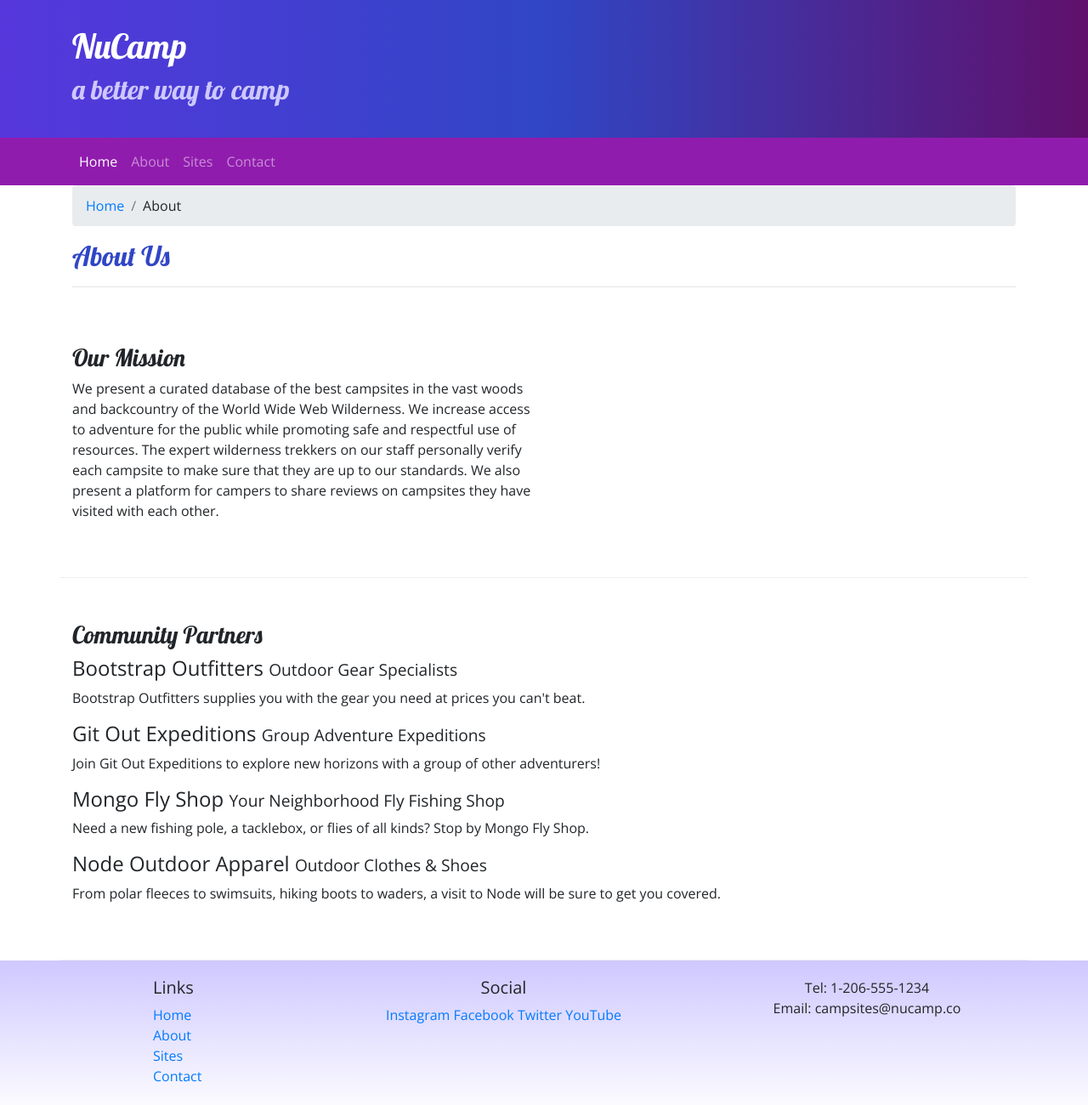
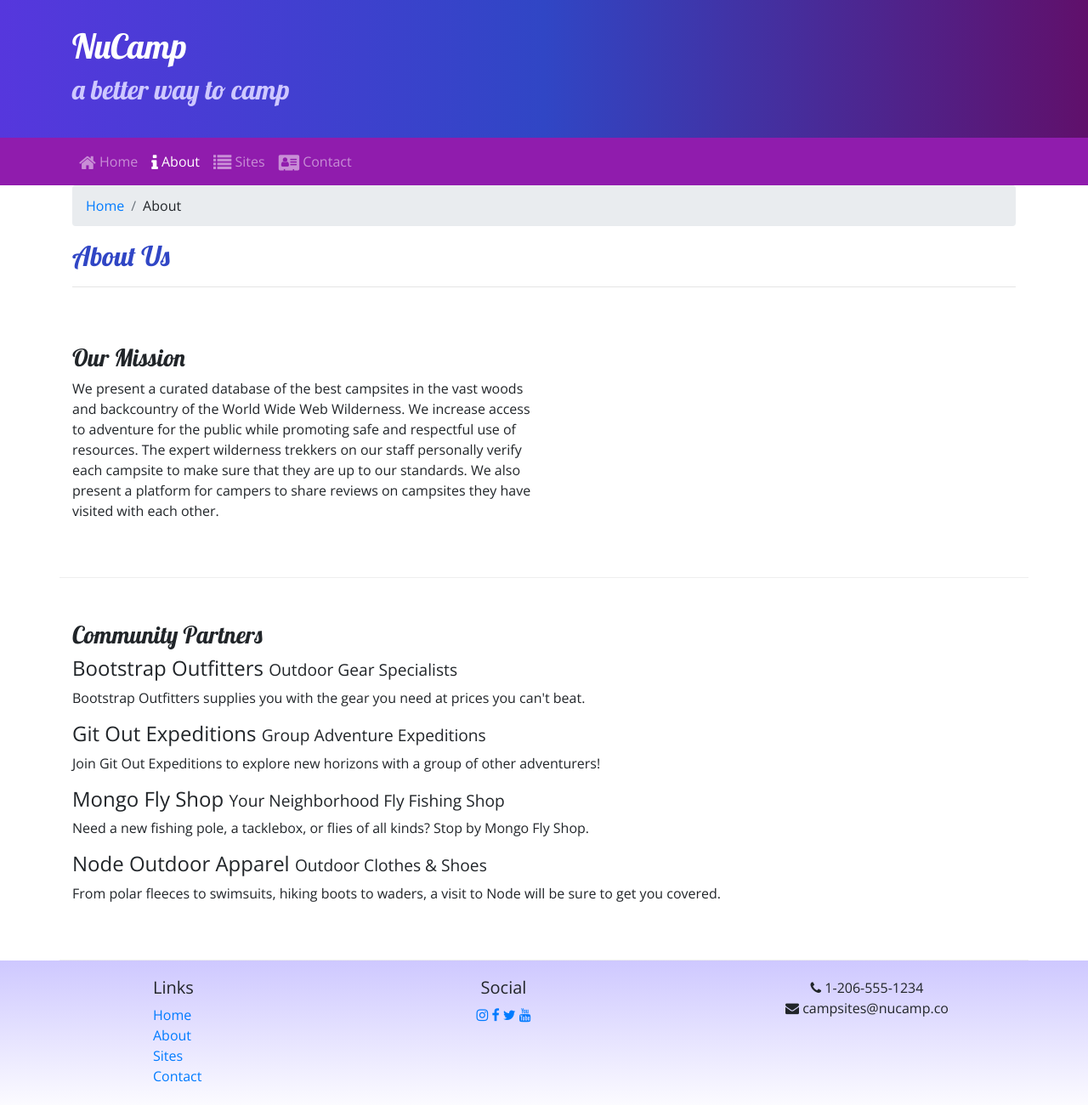
Before and after one commit to j-dsmith/nucamp-bootstrap, a website: page aboutus.html in a window 1280 px wide. Shown: the whole page at 85% size. Drawn offline with nearby package versions, Linux system fonts and the light colour scheme.

Commit message:
Icon Fonts

```diff
--- a/aboutus.html
+++ b/aboutus.html
@@ -9,7 +9,11 @@
       href="node_modules/bootstrap/dist/css/bootstrap.min.css"
     />
 
-    <!-- Google fonts and custom stylsheet -->
+    <!-- Additional CSS must be placed after Bootstrap CSS -->
+    <link
+      rel="stylesheet"
+      href="node_modules/font-awesome/css/font-awesome.min.css"
+    />
     <link
       rel="stylesheet"
       href="https://fonts.googleapis.com/css?family=Lobster|Open+Sans"
@@ -43,14 +47,26 @@
         </button>
         <div class="collapse navbar-collapse" id="nucampNavbar">
           <ul class="navbar-nav">
+            <li class="nav-item">
+              <a href="index.html" class="nav-link"
+                ><i class="fa fa-home fa-lg"></i> Home
+              </a>
+            </li>
             <li class="nav-item active">
-              <a href="index.html" class="nav-link">Home </a>
+              <a href="#" class="nav-link"
+                ><i class="fa fa-info fa-lg"></i> About
+              </a>
             </li>
             <li class="nav-item">
-              <a href="#" class="nav-link">About </a>
+              <a href="#" class="nav-link"
+                ><i class="fa fa-list fa-lg"></i> Sites
+              </a>
             </li>
-            <li class="nav-item"><a href="#" class="nav-link">Sites </a></li>
-            <li class="nav-item"><a href="#" class="nav-link">Contact </a></li>
+            <li class="nav-item">
+              <a href="#" class="nav-link"
+                ><i class="fa fa-address-card fa-lg"></i> Contact
+              </a>
+            </li>
           </ul>
         </div>
       </div>
@@ -130,14 +146,16 @@
           </div>
           <div class="col-6 col-sm-5 text-center">
             <h5>Social</h5>
-            <a href="http://instagram.com/">Instagram</a>
-            <a href="http://facebook.com/">Facebook</a>
-            <a href="http://twitter.com/">Twitter</a>
-            <a href="http://youtube.com/">YouTube</a>
+            <a href="http://instagram.com/">
+              <i class="fa fa-instagram"></i>
+            </a>
+            <a href="http://facebook.com/"> <i class="fa fa-facebook"></i> </a>
+            <a href="http://twitter.com/"> <i class="fa fa-twitter"></i> </a>
+            <a href="http://youtube.com/"> <i class="fa fa-youtube"></i> </a>
           </div>
           <div class="col-sm-4 text-center">
-            Tel: 1-206-555-1234<br />
-            Email: campsites@nucamp.co
+            <i class="fa fa-phone"></i> 1-206-555-1234 <br />
+            <i class="fa fa-envelope"></i> campsites@nucamp.co
           </div>
         </div>
       </div>
--- a/package.json
+++ b/package.json
@@ -15,6 +15,7 @@
   },
   "dependencies": {
     "bootstrap": "^4.5.2",
+    "font-awesome": "^4.7.0",
     "jquery": "^3.5.1",
     "popper.js": "^1.16.1"
   }
```
Also changed, not shown: index.html (+13 -11 lines), 1 other file.
